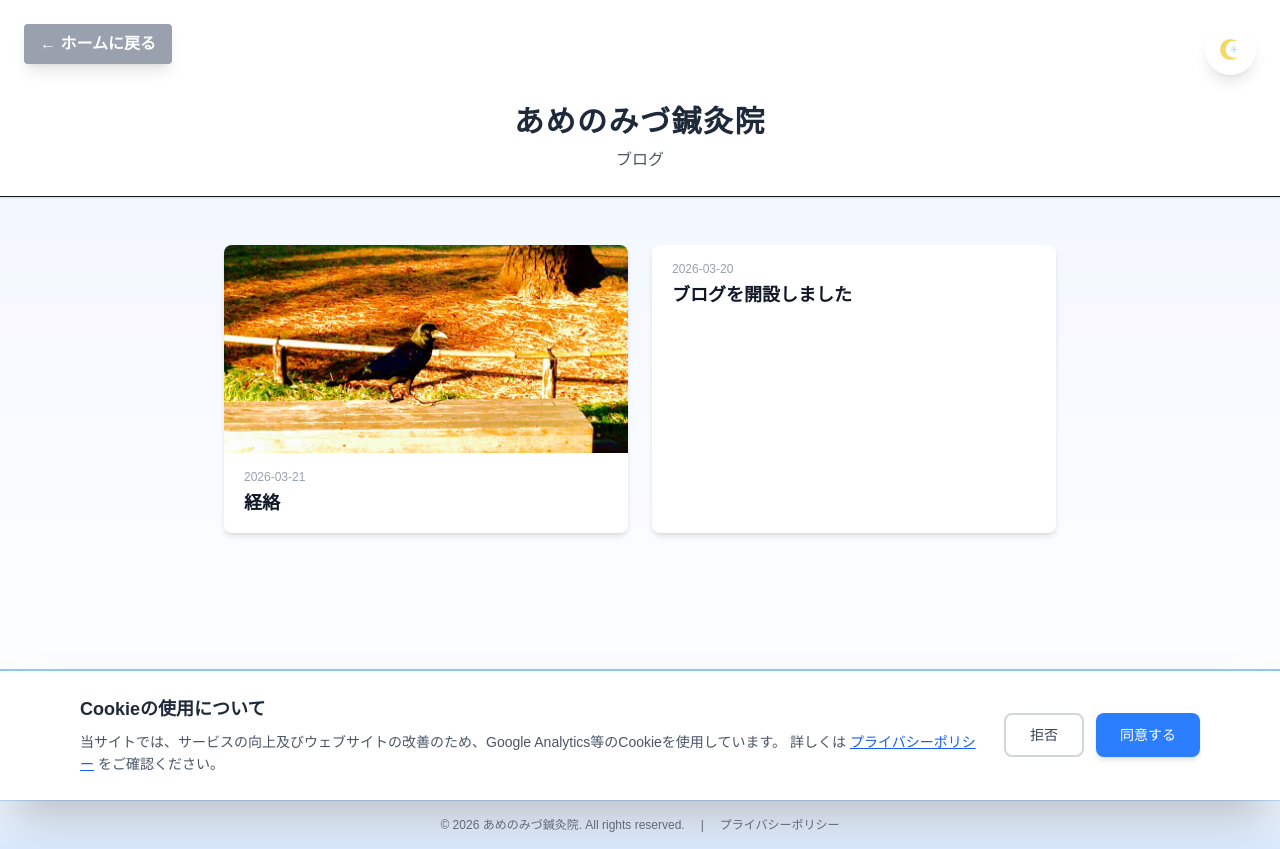
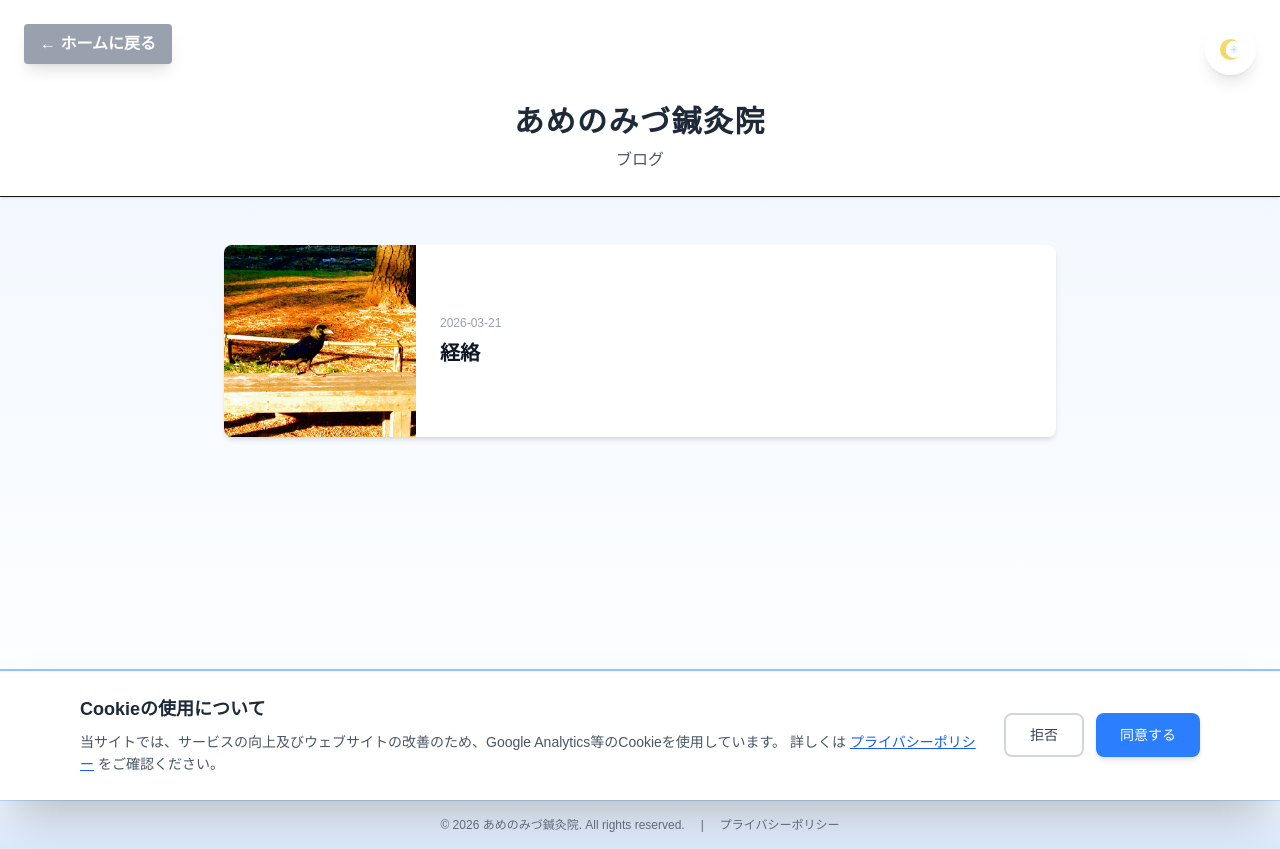
Before and after one commit to Shohei-Nakayama/Amenomizu7.1, a Next.js app in the folder amenomizu7.1/: page /blog in a window 1280 px wide. Built offline with nearby package versions, Linux system fonts and the light colour scheme.

Commit message:
ブログ一覧：横長1列レイアウトに戻す・welcome記事を削除

```diff
--- a/amenomizu7.1/src/app/blog/page.tsx
+++ b/amenomizu7.1/src/app/blog/page.tsx
@@ -17,15 +17,15 @@ export default function BlogIndex() {
             </p>
           </div>
         ) : (
-          <div className="grid grid-cols-1 sm:grid-cols-2 gap-6">
+          <div className="space-y-6">
             {posts.map((post) => (
               <article
                 key={post.slug}
                 className="bg-white rounded-lg shadow-md hover:shadow-lg transition-shadow duration-300 overflow-hidden"
               >
-                <Link href={`/blog/${post.slug}`} className="block">
+                <Link href={`/blog/${post.slug}`} className="flex">
                   {post.image && (
-                    <div className="w-full h-52">
+                    <div className="w-48 h-48 flex-shrink-0">
                       <img
                         src={post.image}
                         alt={post.title}
@@ -33,11 +33,11 @@ export default function BlogIndex() {
                       />
                     </div>
                   )}
-                  <div className="px-5 py-4">
-                    <time className="text-xs text-gray-400 block mb-1">
+                  <div className="px-6 flex flex-col justify-center">
+                    <time className="text-xs text-gray-400 block mb-2">
                       {post.date}
                     </time>
-                    <h2 className="text-lg font-semibold text-gray-900 hover:text-blue-600 transition-colors">
+                    <h2 className="text-xl font-semibold text-gray-900 hover:text-blue-600 transition-colors">
                       {post.title}
                     </h2>
                   </div>
--- a/amenomizu7.1/src/content/blog/welcome.md
+++ /dev/null
@@ -1,26 +0,0 @@
----
-title: ブログを開設しました
-date: 2026-03-20
-excerpt: あめのみづ鍼灸院のブログを開設しました。日々の気づきや東洋医学の知識などを発信していきます。
----
-
-# ブログを開設しました
-
-こんにちは。あめのみづ鍼灸院の中山翔平です。
-
-このたび、ブログを開設いたしました。こちらでは、日々の施術を通じて感じたことや、東洋医学に関する知識、セルフケアのヒントなどを発信していきたいと思います。
-
-## ブログで伝えたいこと
-
-- 東洋医学の考え方や知恵
-- 日々のセルフケアのポイント
-- 季節ごとの養生法
-- 鍼灸治療について
-
-## 治療への想い
-
-できる限り対症療法ではなく、その原因となるものがどこにあるのか。日々でどんなことに気をつけたらいいのかなどを、包括的な視点から見て、ひとりひとりに最適な形の治療をしていきたいと思っています。
-
-これからも質の高い施術を提供できるよう、日々精進してまいります。
-
-どうぞよろしくお願いいたします。
```
